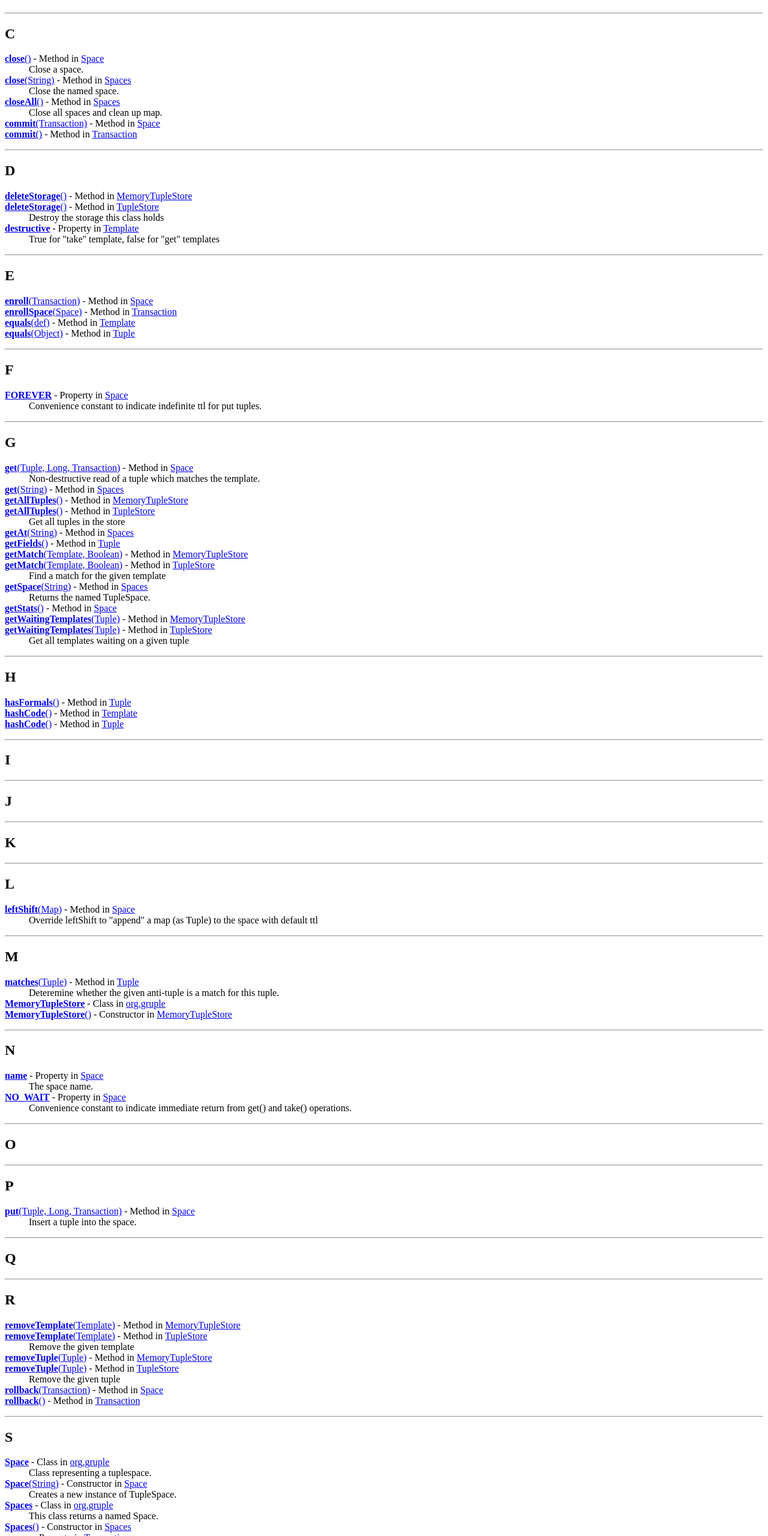
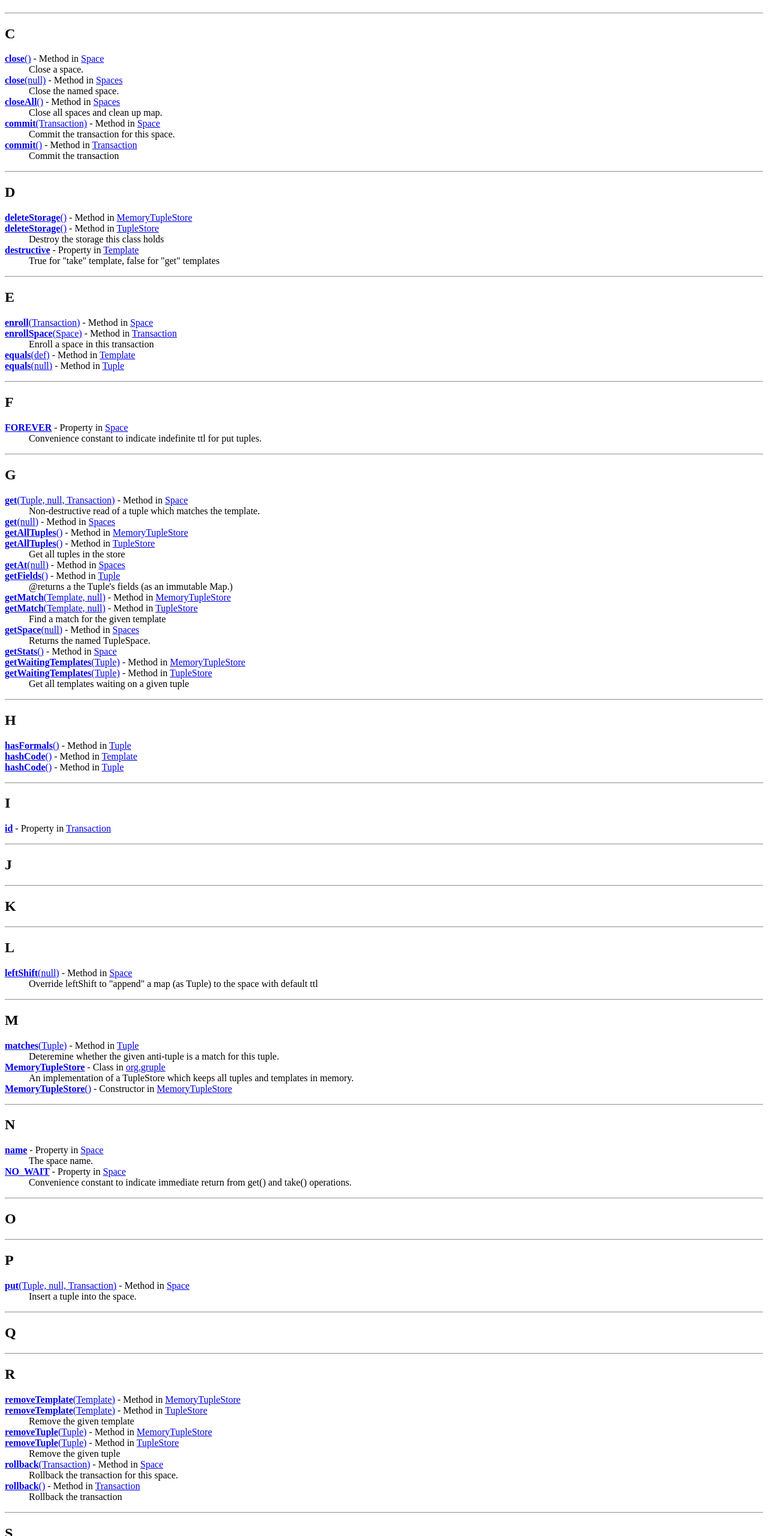
Before and after one commit to codehaus/gruple, a plain HTML site: page doc/gapi/index-all.html in a window 1280 px wide. Shown: the part 200-2760 px from the top of the page at 60% size. Drawn offline with Linux system fonts and the light colour scheme.

Commit message:
Uses transactions

```diff
--- a/doc/gapi/index-all.html
+++ b/doc/gapi/index-all.html
@@ -2,9 +2,9 @@
 
 <html><head>
 <meta http-equiv="content-type" content="text/html; charset=ISO-8859-1">
-<!-- Generated by groovydoc (1.6.3) on  -->
+<!-- Generated by groovydoc (1.7.1) on  -->
 <title>Index (Groovydoc)</title>
-<meta name="date" content="2010-03-20">
+<meta name="date" content="2010-03-22">
 <link rel="stylesheet" type="text/css" href="stylesheet.css" title="Style">
 <link href="groovy.ico" type="image/x-icon" rel="shortcut icon">
 <link href="groovy.ico" type="image/x-icon" rel="icon">
@@ -156,16 +156,15 @@ function windowTitle()
 <dl>
 
 <dt><a href="org/gruple/Space.html#close()" title="Method in Space"><b>close</b>()</b></a> - Method in <a href="org/gruple/Space.html">Space</a>
-</dt><dd> Close a space. </dd>
-<dt><a href="org/gruple/Spaces.html#close(String)" title="Method in Spaces"><b>close</b>(String)</b></a> - Method in <a href="org/gruple/Spaces.html">Spaces</a>
-</dt><dd> Close the named space. </dd>
+</dt><dd>Close a space. </dd>
+<dt><a href="org/gruple/Spaces.html#close(java.lang.String)" title="Method in Spaces"><b>close</b>(null)</b></a> - Method in <a href="org/gruple/Spaces.html">Spaces</a>
+</dt><dd>Close the named space. </dd>
 <dt><a href="org/gruple/Spaces.html#closeAll()" title="Method in Spaces"><b>closeAll</b>()</b></a> - Method in <a href="org/gruple/Spaces.html">Spaces</a>
-</dt><dd> Close all spaces and clean up map.
-     </dd>
+</dt><dd>Close all spaces and clean up map.</dd>
 <dt><a href="org/gruple/Space.html#commit(org.gruple.Transaction)" title="Method in Space"><b>commit</b>(Transaction)</b></a> - Method in <a href="org/gruple/Space.html">Space</a>
-</dt><dd></dd>
+</dt><dd>Commit the transaction for this space. </dd>
 <dt><a href="org/gruple/Transaction.html#commit()" title="Method in Transaction"><b>commit</b>()</b></a> - Method in <a href="org/gruple/Transaction.html">Transaction</a>
-</dt><dd></dd>
+</dt><dd>Commit the transaction</dd>
 </dl>
 
 
@@ -179,11 +178,9 @@ function windowTitle()
 <dt><a href="org/gruple/MemoryTupleStore.html#deleteStorage()" title="Method in MemoryTupleStore"><b>deleteStorage</b>()</b></a> - Method in <a href="org/gruple/MemoryTupleStore.html">MemoryTupleStore</a>
 </dt><dd></dd>
 <dt><a href="org/gruple/TupleStore.html#deleteStorage()" title="Method in TupleStore"><b>deleteStorage</b>()</b></a> - Method in <a href="org/gruple/TupleStore.html">TupleStore</a>
-</dt><dd> Destroy the storage this class holds
-     </dd>
+</dt><dd>Destroy the storage this class holds</dd>
 <dt><a href="org/gruple/Template.html#destructive" title="Property in Template"><b>destructive</b></a> - Property in <a href="org/gruple/Template.html">Template</a>
-</dt><dd> True for "take" template, false for "get" templates
-     </dd>
+</dt><dd>True for "take" template, false for "get" templates</dd>
 </dl>
 
 
@@ -197,10 +194,10 @@ function windowTitle()
 <dt><a href="org/gruple/Space.html#enroll(org.gruple.Transaction)" title="Method in Space"><b>enroll</b>(Transaction)</b></a> - Method in <a href="org/gruple/Space.html">Space</a>
 </dt><dd></dd>
 <dt><a href="org/gruple/Transaction.html#enrollSpace(org.gruple.Space)" title="Method in Transaction"><b>enrollSpace</b>(Space)</b></a> - Method in <a href="org/gruple/Transaction.html">Transaction</a>
-</dt><dd></dd>
+</dt><dd>Enroll a space in this transaction</dd>
 <dt><a href="org/gruple/Template.html#equals(def)" title="Method in Template"><b>equals</b>(def)</b></a> - Method in <a href="org/gruple/Template.html">Template</a>
 </dt><dd></dd>
-<dt><a href="org/gruple/Tuple.html#equals(Object)" title="Method in Tuple"><b>equals</b>(Object)</b></a> - Method in <a href="org/gruple/Tuple.html">Tuple</a>
+<dt><a href="org/gruple/Tuple.html#equals(java.lang.Object)" title="Method in Tuple"><b>equals</b>(null)</b></a> - Method in <a href="org/gruple/Tuple.html">Tuple</a>
 </dt><dd></dd>
 </dl>
 
@@ -213,7 +210,7 @@ function windowTitle()
 <dl>
 
 <dt><a href="org/gruple/Space.html#FOREVER" title="Property in Space"><b>FOREVER</b></a> - Property in <a href="org/gruple/Space.html">Space</a>
-</dt><dd> Convenience constant to indicate indefinite ttl for put tuples.
+</dt><dd>Convenience constant to indicate indefinite ttl for put tuples.
  </dd>
 </dl>
 
@@ -225,40 +222,30 @@ function windowTitle()
 
 <dl>
 
-<dt><a href="org/gruple/Space.html#get(org.gruple.Tuple, Long, org.gruple.Transaction)" title="Method in Space"><b>get</b>(Tuple, Long, Transaction)</b></a> - Method in <a href="org/gruple/Space.html">Space</a>
-</dt><dd> Non-destructive read of a tuple which matches the template. </dd>
-<dt><a href="org/gruple/Spaces.html#get(String)" title="Method in Spaces"><b>get</b>(String)</b></a> - Method in <a href="org/gruple/Spaces.html">Spaces</a>
+<dt><a href="org/gruple/Space.html#get(org.gruple.Tuple, java.lang.Long, org.gruple.Transaction)" title="Method in Space"><b>get</b>(Tuple, null, Transaction)</b></a> - Method in <a href="org/gruple/Space.html">Space</a>
+</dt><dd>Non-destructive read of a tuple which matches the template. </dd>
+<dt><a href="org/gruple/Spaces.html#get(java.lang.String)" title="Method in Spaces"><b>get</b>(null)</b></a> - Method in <a href="org/gruple/Spaces.html">Spaces</a>
 </dt><dd></dd>
 <dt><a href="org/gruple/MemoryTupleStore.html#getAllTuples()" title="Method in MemoryTupleStore"><b>getAllTuples</b>()</b></a> - Method in <a href="org/gruple/MemoryTupleStore.html">MemoryTupleStore</a>
 </dt><dd></dd>
 <dt><a href="org/gruple/TupleStore.html#getAllTuples()" title="Method in TupleStore"><b>getAllTuples</b>()</b></a> - Method in <a href="org/gruple/TupleStore.html">TupleStore</a>
-</dt><dd> Get all tuples in the store
-
-     </dd>
-<dt><a href="org/gruple/Spaces.html#getAt(String)" title="Method in Spaces"><b>getAt</b>(String)</b></a> - Method in <a href="org/gruple/Spaces.html">Spaces</a>
+</dt><dd>Get all tuples in the store</dd>
+<dt><a href="org/gruple/Spaces.html#getAt(java.lang.String)" title="Method in Spaces"><b>getAt</b>(null)</b></a> - Method in <a href="org/gruple/Spaces.html">Spaces</a>
 </dt><dd></dd>
 <dt><a href="org/gruple/Tuple.html#getFields()" title="Method in Tuple"><b>getFields</b>()</b></a> - Method in <a href="org/gruple/Tuple.html">Tuple</a>
-</dt><dd>
-     </dd>
-<dt><a href="org/gruple/MemoryTupleStore.html#getMatch(org.gruple.Template, Boolean)" title="Method in MemoryTupleStore"><b>getMatch</b>(Template, Boolean)</b></a> - Method in <a href="org/gruple/MemoryTupleStore.html">MemoryTupleStore</a>
+</dt><dd>@returns a the Tuple's fields (as an immutable Map.)</dd>
+<dt><a href="org/gruple/MemoryTupleStore.html#getMatch(org.gruple.Template, java.lang.Boolean)" title="Method in MemoryTupleStore"><b>getMatch</b>(Template, null)</b></a> - Method in <a href="org/gruple/MemoryTupleStore.html">MemoryTupleStore</a>
 </dt><dd></dd>
-<dt><a href="org/gruple/TupleStore.html#getMatch(org.gruple.Template, Boolean)" title="Method in TupleStore"><b>getMatch</b>(Template, Boolean)</b></a> - Method in <a href="org/gruple/TupleStore.html">TupleStore</a>
-</dt><dd> Find a match for the given template
-
-
-
-     </dd>
-<dt><a href="org/gruple/Spaces.html#getSpace(String)" title="Method in Spaces"><b>getSpace</b>(String)</b></a> - Method in <a href="org/gruple/Spaces.html">Spaces</a>
-</dt><dd> Returns the named TupleSpace. </dd>
+<dt><a href="org/gruple/TupleStore.html#getMatch(org.gruple.Template, java.lang.Boolean)" title="Method in TupleStore"><b>getMatch</b>(Template, null)</b></a> - Method in <a href="org/gruple/TupleStore.html">TupleStore</a>
+</dt><dd>Find a match for the given template</dd>
+<dt><a href="org/gruple/Spaces.html#getSpace(java.lang.String)" title="Method in Spaces"><b>getSpace</b>(null)</b></a> - Method in <a href="org/gruple/Spaces.html">Spaces</a>
+</dt><dd>Returns the named TupleSpace. </dd>
 <dt><a href="org/gruple/Space.html#getStats()" title="Method in Space"><b>getStats</b>()</b></a> - Method in <a href="org/gruple/Space.html">Space</a>
 </dt><dd></dd>
 <dt><a href="org/gruple/MemoryTupleStore.html#getWaitingTemplates(org.gruple.Tuple)" title="Method in MemoryTupleStore"><b>getWaitingTemplates</b>(Tuple)</b></a> - Method in <a href="org/gruple/MemoryTupleStore.html">MemoryTupleStore</a>
 </dt><dd></dd>
 <dt><a href="org/gruple/TupleStore.html#getWaitingTemplates(org.gruple.Tuple)" title="Method in TupleStore"><b>getWaitingTemplates</b>(Tuple)</b></a> - Method in <a href="org/gruple/TupleStore.html">TupleStore</a>
-</dt><dd> Get all templates waiting on a given tuple
-
-
-     </dd>
+</dt><dd>Get all templates waiting on a given tuple</dd>
 </dl>
 
 
@@ -285,6 +272,8 @@ function windowTitle()
 
 <dl>
 
+<dt><a href="org/gruple/Transaction.html#id" title="Property in Transaction"><b>id</b></a> - Property in <a href="org/gruple/Transaction.html">Transaction</a>
+</dt><dd></dd>
 </dl>
 
 
@@ -315,10 +304,8 @@ function windowTitle()
 
 <dl>
 
-<dt><a href="org/gruple/Space.html#leftShift(Map)" title="Method in Space"><b>leftShift</b>(Map)</b></a> - Method in <a href="org/gruple/Space.html">Space</a>
-</dt><dd> Override leftShift to "append" a map (as Tuple) to the space with default ttl
-
-     </dd>
+<dt><a href="org/gruple/Space.html#leftShift(java.util.Map)" title="Method in Space"><b>leftShift</b>(null)</b></a> - Method in <a href="org/gruple/Space.html">Space</a>
+</dt><dd>Override leftShift to "append" a map (as Tuple) to the space with default ttl</dd>
 </dl>
 
 
@@ -330,10 +317,11 @@ function windowTitle()
 <dl>
 
 <dt><a href="org/gruple/Tuple.html#matches(org.gruple.Tuple)" title="Method in Tuple"><b>matches</b>(Tuple)</b></a> - Method in <a href="org/gruple/Tuple.html">Tuple</a>
-</dt><dd> Deteremine whether the given anti-tuple is a match for this tuple.
+</dt><dd>Deteremine whether the given anti-tuple is a match for this tuple.
  </dd>
 <dt><a href="org/gruple/MemoryTupleStore.html" title="Class in org.gruple"><b>MemoryTupleStore</b></a> - Class in <a href="./org/gruple/package-summary.html">org.gruple</a>
-</dt><dd></dd>
+</dt><dd>An implementation of a TupleStore which keeps all tuples and
+ templates in memory.</dd>
 <dt><a href="org/gruple/MemoryTupleStore.html#MemoryTupleStore()" title="Constructor in MemoryTupleStore"><b>MemoryTupleStore</b>()</b></a> - Constructor in <a href="org/gruple/MemoryTupleStore.html">MemoryTupleStore</a>
 </dt><dd></dd>
 </dl>
@@ -347,11 +335,10 @@ function windowTitle()
 <dl>
 
 <dt><a href="org/gruple/Space.html#name" title="Property in Space"><b>name</b></a> - Property in <a href="org/gruple/Space.html">Space</a>
-</dt><dd> The space name. </dd>
+</dt><dd>The space name. </dd>
 <dt><a href="org/gruple/Space.html#NO_WAIT" title="Property in Space"><b>NO_WAIT</b></a> - Property in <a href="org/gruple/Space.html">Space</a>
-</dt><dd> Convenience constant to indicate immediate return from get() and take()
- operations.
-     </dd>
+</dt><dd>Convenience constant to indicate immediate return from get() and take()
+ operations.</dd>
 </dl>
 
 
@@ -372,8 +359,8 @@ function windowTitle()
 
 <dl>
 
-<dt><a href="org/gruple/Space.html#put(org.gruple.Tuple, Long, org.gruple.Transaction)" title="Method in Space"><b>put</b>(Tuple, Long, Transaction)</b></a> - Method in <a href="org/gruple/Space.html">Space</a>
-</dt><dd> Insert a tuple into the space. </dd>
+<dt><a href="org/gruple/Space.html#put(org.gruple.Tuple, java.lang.Long, org.gruple.Transaction)" title="Method in Space"><b>put</b>(Tuple, null, Transaction)</b></a> - Method in <a href="org/gruple/Space.html">Space</a>
+</dt><dd>Insert a tuple into the space. </dd>
 </dl>
 
 
@@ -397,17 +384,15 @@ function windowTitle()
 <dt><a href="org/gruple/MemoryTupleStore.html#removeTemplate(org.gruple.Template)" title="Method in MemoryTupleStore"><b>removeTemplate</b>(Template)</b></a> - Method in <a href="org/gruple/MemoryTupleStore.html">MemoryTupleStore</a>
 </dt><dd></dd>
 <dt><a href="org/gruple/TupleStore.html#removeTemplate(org.gruple.Template)" title="Method in TupleStore"><b>removeTemplate</b>(Template)</b></a> - Method in <a href="org/gruple/TupleStore.html">TupleStore</a>
-</dt><dd> Remove the given template
-     </dd>
+</dt><dd>Remove the given template</dd>
 <dt><a href="org/gruple/MemoryTupleStore.html#removeTuple(org.gruple.Tuple)" title="Method in MemoryTupleStore"><b>removeTuple</b>(Tuple)</b></a> - Method in <a href="org/gruple/MemoryTupleStore.html">MemoryTupleStore</a>
 </dt><dd></dd>
 <dt><a href="org/gruple/TupleStore.html#removeTuple(org.gruple.Tuple)" title="Method in TupleStore"><b>removeTuple</b>(Tuple)</b></a> - Method in <a href="org/gruple/TupleStore.html">TupleStore</a>
-</dt><dd> Remove the given tuple
-     </dd>
+</dt><dd>Remove the given tuple</dd>
 <dt><a href="org/gruple/Space.html#rollback(org.gruple.Transaction)" title="Method in Space"><b>rollback</b>(Transaction)</b></a> - Method in <a href="org/gruple/Space.html">Space</a>
-</dt><dd></dd>
+</dt><dd>Rollback the transaction for this space. </dd>
 <dt><a href="org/gruple/Transaction.html#rollback()" title="Method in Transaction"><b>rollback</b>()</b></a> - Method in <a href="org/gruple/Transaction.html">Transaction</a>
-</dt><dd></dd>
+</dt><dd>Rollback the transaction</dd>
 </dl>
 
 
@@ -419,15 +404,11 @@ function windowTitle()
 <dl>
 
 <dt><a href="org/gruple/Space.html" title="Class in org.gruple"><b>Space</b></a> - Class in <a href="./org/gruple/package-summary.html">org.gruple</a>
-</dt><dd> Class representing a tuplespace. </dd>
-<dt><a href="org/gruple/Space.html#Space(String)" title="Constructor in Space"><b>Space</b>(String)</b></a> - Constructor in <a href="org/gruple/Space.html">Space</a>
-</dt><dd> Creates a new instance of TupleSpace.
-
- </dd>
+</dt><dd>Class representing a tuplespace. </dd>
+<dt><a href="org/gruple/Space.html#Space(java.lang.String)" title="Constructor in Space"><b>Space</b>(null)</b></a> - Constructor in <a href="org/gruple/Space.html">Space</a>
+</dt><dd>Creates a new instance of TupleSpace.</dd>
 <dt><a href="org/gruple/Spaces.html" title="Class in org.gruple"><b>Spaces</b></a> - Class in <a href="./org/gruple/package-summary.html">org.gruple</a>
-</dt><dd> This class returns a named Space.
-
- </dd>
+</dt><dd>This class returns a named Space.</dd>
 <dt><a href="org/gruple/Spaces.html#Spaces()" title="Constructor in Spaces"><b>Spaces</b>()</b></a> - Constructor in <a href="org/gruple/Spaces.html">Spaces</a>
 </dt><dd></dd>
 <dt><a href="org/gruple/Transaction.html#spaces" title="Property in Transaction"><b>spaces</b></a> - Property in <a href="org/gruple/Transaction.html">Transaction</a>
@@ -435,14 +416,11 @@ function windowTitle()
 <dt><a href="org/gruple/MemoryTupleStore.html#storeTemplate(org.gruple.Template)" title="Method in MemoryTupleStore"><b>storeTemplate</b>(Template)</b></a> - Method in <a href="org/gruple/MemoryTupleStore.html">MemoryTupleStore</a>
 </dt><dd></dd>
 <dt><a href="org/gruple/TupleStore.html#storeTemplate(org.gruple.Template)" title="Method in TupleStore"><b>storeTemplate</b>(Template)</b></a> - Method in <a href="org/gruple/TupleStore.html">TupleStore</a>
-</dt><dd> Store the given template
-     </dd>
+</dt><dd>Store the given template</dd>
 <dt><a href="org/gruple/MemoryTupleStore.html#storeTuple(org.gruple.Tuple)" title="Method in MemoryTupleStore"><b>storeTuple</b>(Tuple)</b></a> - Method in <a href="org/gruple/MemoryTupleStore.html">MemoryTupleStore</a>
-</dt><dd> {
-     </dd>
+</dt><dd></dd>
 <dt><a href="org/gruple/TupleStore.html#storeTuple(org.gruple.Tuple)" title="Method in TupleStore"><b>storeTuple</b>(Tuple)</b></a> - Method in <a href="org/gruple/TupleStore.html">TupleStore</a>
-</dt><dd> Store the given tuple.
-     </dd>
+</dt><dd>Store the given tuple.</dd>
 </dl>
 
 
@@ -453,32 +431,29 @@ function windowTitle()
 
 <dl>
 
-<dt><a href="org/gruple/Space.html#take(org.gruple.Tuple, Long, org.gruple.Transaction)" title="Method in Space"><b>take</b>(Tuple, Long, Transaction)</b></a> - Method in <a href="org/gruple/Space.html">Space</a>
-</dt><dd> Consume a tuple which matches the template. </dd>
+<dt><a href="org/gruple/Space.html#take(org.gruple.Tuple, java.lang.Long, org.gruple.Transaction)" title="Method in Space"><b>take</b>(Tuple, null, Transaction)</b></a> - Method in <a href="org/gruple/Space.html">Space</a>
+</dt><dd>Consume a tuple which matches the template. </dd>
 <dt><a href="org/gruple/Template.html" title="Class in org.gruple"><b>Template</b></a> - Class in <a href="./org/gruple/package-summary.html">org.gruple</a>
-</dt><dd> Wrapper for Tuples stored in Space templateMap. </dd>
-<dt><a href="org/gruple/Template.html#Template(org.gruple.Tuple, Boolean)" title="Constructor in Template"><b>Template</b>(Tuple, Boolean)</b></a> - Constructor in <a href="org/gruple/Template.html">Template</a>
-</dt><dd> Constructor.
-     </dd>
+</dt><dd>Wrapper for Tuples stored in Space templateMap. </dd>
+<dt><a href="org/gruple/Template.html#Template(org.gruple.Tuple, java.lang.Boolean)" title="Constructor in Template"><b>Template</b>(Tuple, null)</b></a> - Constructor in <a href="org/gruple/Template.html">Template</a>
+</dt><dd>Constructor.</dd>
 <dt><a href="org/gruple/Tuple.html#toString()" title="Method in Tuple"><b>toString</b>()</b></a> - Method in <a href="org/gruple/Tuple.html">Tuple</a>
 </dt><dd></dd>
 <dt><a href="org/gruple/Transaction.html" title="Class in org.gruple"><b>Transaction</b></a> - Class in <a href="./org/gruple/package-summary.html">org.gruple</a>
-</dt><dd> Class to implement a Transaction.
- </dd>
-<dt><a href="org/gruple/Transaction.html#Transaction()" title="Constructor in Transaction"><b>Transaction</b>()</b></a> - Constructor in <a href="org/gruple/Transaction.html">Transaction</a>
+</dt><dd>Class to implement a Transaction.</dd>
+<dt><a href="org/gruple/Transaction.html#Transaction(java.lang.String)" title="Constructor in Transaction"><b>Transaction</b>(null)</b></a> - Constructor in <a href="org/gruple/Transaction.html">Transaction</a>
 </dt><dd></dd>
 <dt><a href="org/gruple/Tuple.html" title="Class in org.gruple"><b>Tuple</b></a> - Class in <a href="./org/gruple/package-summary.html">org.gruple</a>
-</dt><dd> An immutable Tuple data structure. </dd>
+</dt><dd>An immutable Tuple data structure. </dd>
 <dt><a href="org/gruple/Template.html#tuple" title="Property in Template"><b>tuple</b></a> - Property in <a href="org/gruple/Template.html">Template</a>
 </dt><dd></dd>
-<dt><a href="org/gruple/Tuple.html#Tuple(Map)" title="Constructor in Tuple"><b>Tuple</b>(Map)</b></a> - Constructor in <a href="org/gruple/Tuple.html">Tuple</a>
-</dt><dd> A Tuple consists of a set of named, but unordered fields. </dd>
+<dt><a href="org/gruple/Tuple.html#Tuple(java.util.Map)" title="Constructor in Tuple"><b>Tuple</b>(null)</b></a> - Constructor in <a href="org/gruple/Tuple.html">Tuple</a>
+</dt><dd>A Tuple consists of a set of named, but unordered fields. </dd>
 <dt><a href="org/gruple/Tuple.html#tupleHash()" title="Method in Tuple"><b>tupleHash</b>()</b></a> - Method in <a href="org/gruple/Tuple.html">Tuple</a>
-</dt><dd> Templates and tuples with the same field names and types (classes)
+</dt><dd>Templates and tuples with the same field names and types (classes)
  must return the same hash value. </dd>
 <dt><a href="org/gruple/TupleStore.html" title="Interface in org.gruple"><b>TupleStore</b></a> - Interface in <a href="./org/gruple/package-summary.html">org.gruple</a>
-</dt><dd> Interface for underlying storage of Tuples in a Space.
- </dd>
+</dt><dd>Interface for underlying storage of Tuples in a Space.</dd>
 </dl>
 
 
@@ -490,7 +465,7 @@ function windowTitle()
 <dl>
 
 <dt><a href="org/gruple/Template.html#uniqueId" title="Property in Template"><b>uniqueId</b></a> - Property in <a href="org/gruple/Template.html">Template</a>
-</dt><dd> Id of the thread that owns this template. </dd>
+</dt><dd>Id of the thread that owns this template. </dd>
 </dl>
 
 
@@ -512,7 +487,7 @@ function windowTitle()
 <dl>
 
 <dt><a href="org/gruple/Space.html#WAIT_FOREVER" title="Property in Space"><b>WAIT_FOREVER</b></a> - Property in <a href="org/gruple/Space.html">Space</a>
-</dt><dd> Convenience constant to indicate indefinite wait for get() and take()
+</dt><dd>Convenience constant to indicate indefinite wait for get() and take()
  operations. </dd>
 </dl>
 
```
Also changed, not shown: doc/gapi/deprecated-list.html (+2 -2 lines), doc/gapi/help-doc.html (+2 -2 lines).
